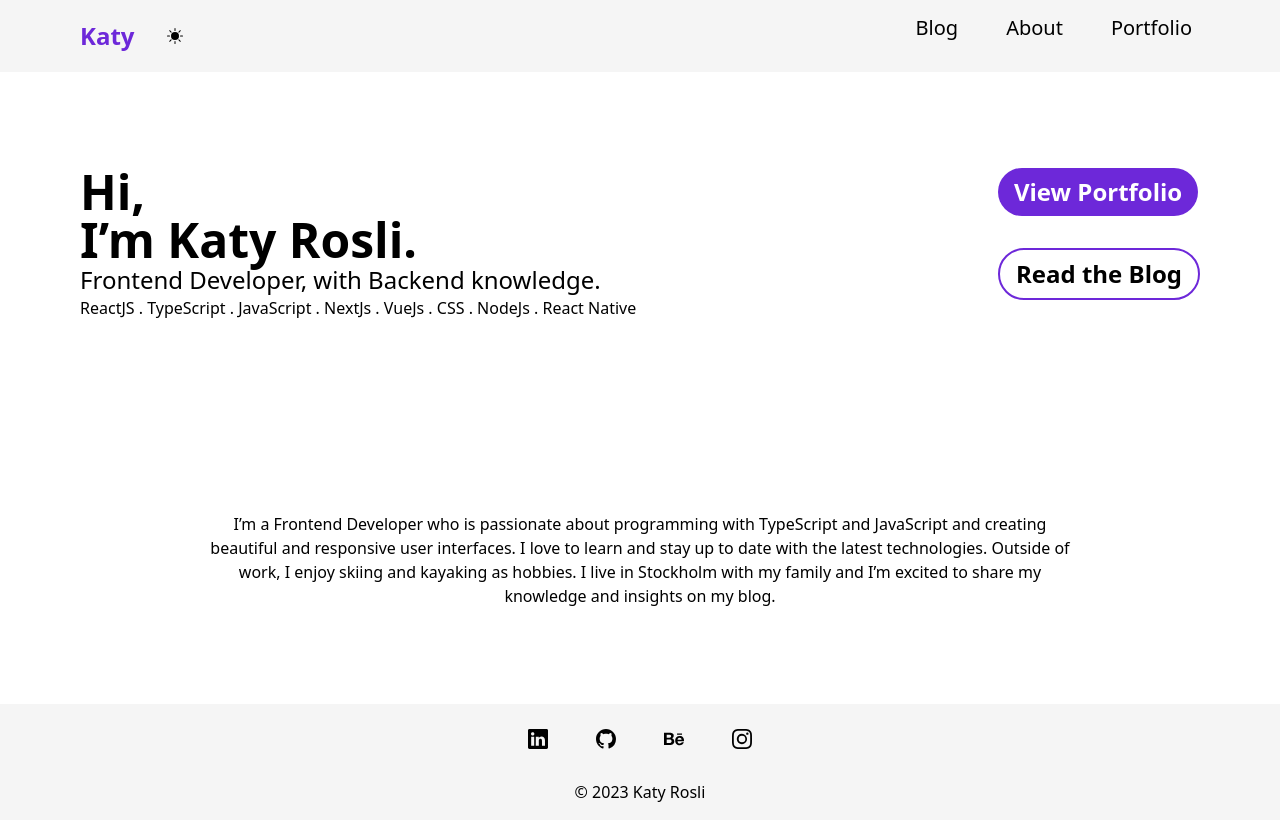
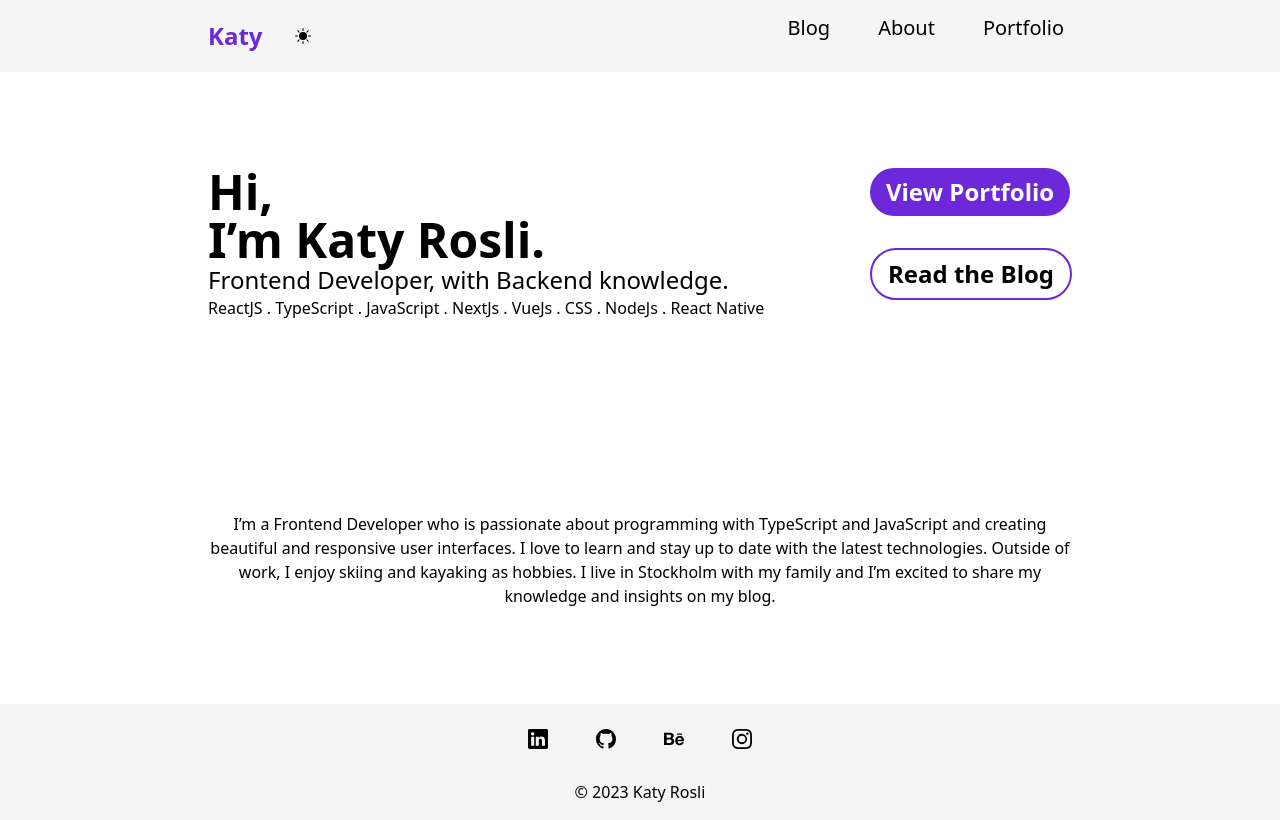
Before and after one commit to KatyRosli/blog, a Next.js app: page / in a window 1280 px wide. Built offline with nearby package versions, Linux system fonts and the light colour scheme.

Commit message:
edit blog page

```diff
--- a/components/Blogs.tsx
+++ b/components/Blogs.tsx
@@ -13,9 +13,11 @@ const Blogs = ({ blogs }: Props) => {
           blogs.data.map((blog: any) => {
             return (
               <li key={blog.id}>
-                <Link href={`blog/` + blog.attributes.slug}>
+                <Link className='text-xl hover:text-violet-700' href={`blog/` + blog.attributes.slug}>
                   {blog.attributes.title}
+                  {blog.attributes.description}
                 </Link>
+                <p className='text-sm'>{blog.attributes.date}</p>
               </li>
           );
           })}
--- a/components/Nav.tsx
+++ b/components/Nav.tsx
@@ -15,7 +15,7 @@ const Nav = () => {
     return (
       <div className='mb-24'>
         <nav className='bg-neutral-100 dark:bg-stone-900 w-full top-0 left-0 right-0 z-10'>
-        <div className="justify-between px-4 mx-auto lg:max-w-7xl md:items-center md:flex md:px-16">
+        <div className="justify-between px-4 mx-auto lg:max-w-7xl md:items-center md:flex md:px-48">
         <div>
           <div className='flex items-center justify-between py-3 md:py-5 md:block'>
             <div className='flex items-center pr-2'>
--- a/pages/blog.tsx
+++ b/pages/blog.tsx
@@ -20,7 +20,7 @@ const BlogsList = ({ blogs }: Props) => {
     );
     return (
         <Layout>
-          <div>
+          <div className='mx-auto lg:max-w-7xl md:px-48 mb-16'>
             <p className="font-bold text-5xl mb-16">All Blog Post</p>
             <Blogs blogs={data} />
             <div className="space-x-2 space-y-2">
--- a/pages/index.tsx
+++ b/pages/index.tsx
@@ -5,7 +5,7 @@ import Summary from '@/components/Summary';
 export default function Home() {
   return (
     <Layout>
-      <div className='justify-between px-16 mx-auto lg:max-w-7xl md:flex md:px-16 mb-40'>
+      <div className='justify-between px-16 mx-auto lg:max-w-7xl md:flex md:px-48 mb-40'>
         <div className='mb-8'>
           <h1 className='font-bold text-5xl'>Hi,<br/>I’m Katy Rosli.</h1>
           <h2>Frontend Developer, with Backend knowledge.</h2>
```
